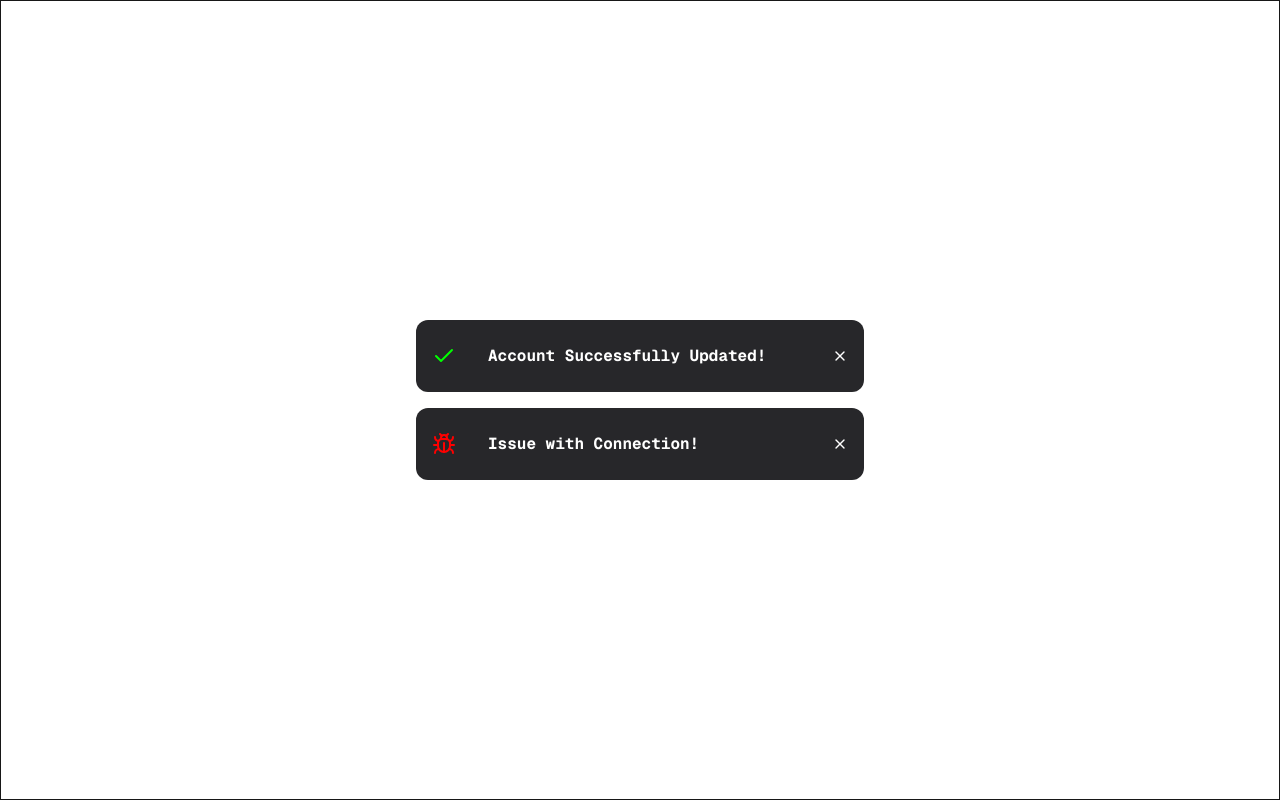
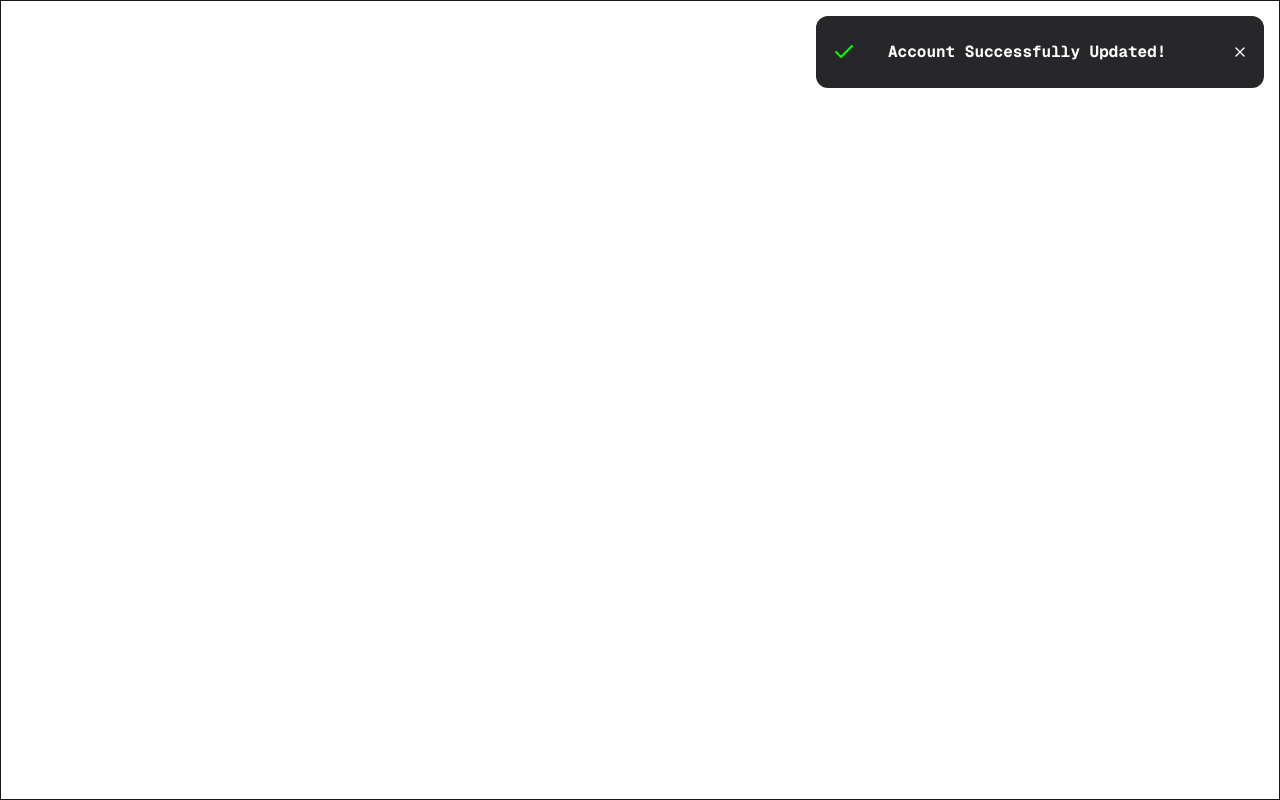
Before and after one commit to AO-5002/motion-playground, a Next.js app: page / in a window 1280 px wide. Built offline with nearby package versions, Linux system fonts and the light colour scheme.

Commit message:
fun toast component

```diff
--- a/components/DayTwo/Toast.tsx
+++ b/components/DayTwo/Toast.tsx
@@ -1,8 +1,16 @@
-import React from "react";
-import { NotificationStack, data } from "./components";
+"use client";
+import React, { useState } from "react";
+import { NotificationStack } from "./components";
+import { INotification, TNews } from "./components";
+
+const data: INotification[] = [
+  { news: TNews.GOOD, notif: "Account Successfully Updated!" },
+  // { news: TNews.BAD, notif: "Issue with Connection!" },
+];
 
 function Toast() {
-  return <NotificationStack notifications={data} />;
+  const [dataNotif, setDataNotif] = useState(data);
+  return <NotificationStack notifications={dataNotif} setData={setDataNotif} />;
 }
 
 export default Toast;
--- a/components/DayTwo/components.tsx
+++ b/components/DayTwo/components.tsx
@@ -2,6 +2,7 @@
 import { AnimatePresence, motion } from "motion/react";
 import { X } from "lucide-react";
 import { Check, TriangleAlert, Bug } from "lucide-react";
+import type { Dispatch, SetStateAction } from "react";
 
 enum TNews {
   GOOD,
@@ -18,7 +19,15 @@ interface INotificationStack {
   notifications: INotification[];
 }
 
-function Notification({ news, notif }: INotification) {
+function Notification({
+  news,
+  notif,
+  setData,
+}: INotification & { setData: Dispatch<SetStateAction<INotification[]>> }) {
+  function closeNotif() {
+    setData;
+  }
+
   function EmojiFunct() {
     return (
       <>
@@ -40,46 +49,42 @@ function Notification({ news, notif }: INotification) {
 
   return (
     <motion.div
-      initial={{ opacity: 0, scale: 0, x: 200 }}
+      initial={{ opacity: 0, x: 200 }}
       animate={{
         opacity: 1,
-        scale: 1,
         x: 0,
-        transition: { duration: 0.3 },
+        transition: { duration: 0.5, type: "spring" },
       }}
-      exit={{ opacity: 0, x: -200, transition: { duration: 0.2 } }}
+      exit={{ opacity: 0, x: -200, transition: { duration: 0.3 } }}
       className="w-112 h-18 text-white rounded-xl bg-zinc-800 flex flex-row items-center justify-between p-4"
     >
       <div className="w-full flex flex-row items-center gap-8">
         <EmojiFunct />
         <p className="text-base font-bold text-wrap line-clamp-2">{notif}</p>
       </div>
-      <motion.div whileHover={{ scale: 1.5 }}>
+      <motion.div whileHover={{ scale: 1.5 }} onClick={closeNotif}>
         <X size={16} color="white" />
       </motion.div>
     </motion.div>
   );
 }
-
-function NotificationStack({ notifications }: INotificationStack) {
+function NotificationStack({
+  notifications,
+  setData,
+}: INotificationStack & {
+  setData: Dispatch<SetStateAction<INotification[]>>;
+}) {
   return (
     <>
-      <div className="relative w-full h-full ">
-        <div className="flex flex-col gap-4">
-          <AnimatePresence>
-            {notifications.map((el, i) => (
-              <Notification key={i} {...el} />
-            ))}
-          </AnimatePresence>
-        </div>
+      <div className="fixed top-4 right-4 flex flex-col gap-4 z-50">
+        <AnimatePresence>
+          {notifications.map((el, i) => (
+            <Notification key={i} {...el} setData={setData} />
+          ))}
+        </AnimatePresence>
       </div>
     </>
   );
 }
 
-const data: INotification[] = [
-  { news: TNews.GOOD, notif: "Account Successfully Updated!" },
-  { news: TNews.BAD, notif: "Issue with Connection!" },
-];
-
-export { NotificationStack, data };
+export { NotificationStack, type INotification, TNews };
```
